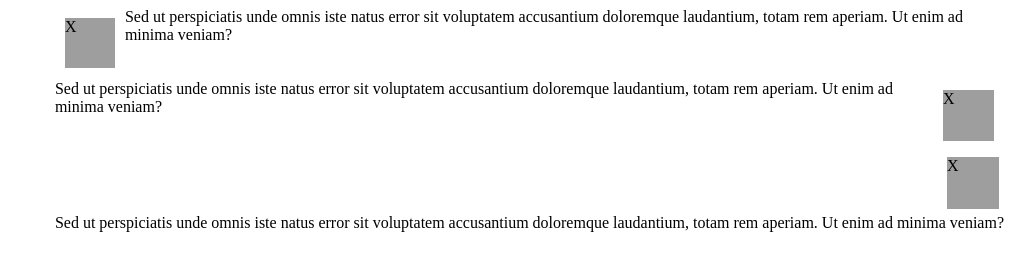
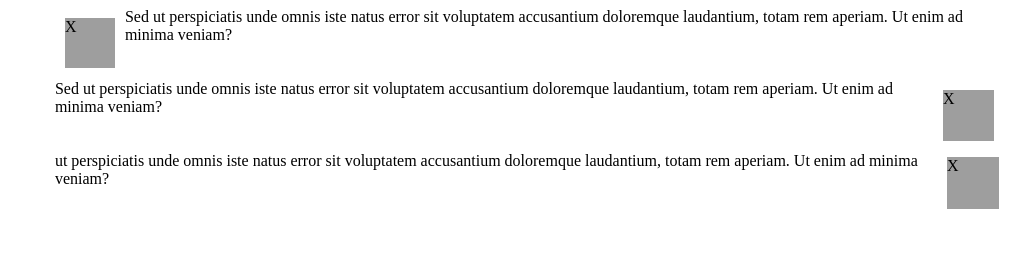
Before and after one commit to knightmoves-schools/018-floating-hashyyazzie, a website: page index.html in a window 1280 px wide. Shown: the whole page, without its empty margins (268-1280 px from the left). Drawn offline with Linux system fonts and the light colour scheme; grey boxes are pictures that could not be loaded.

Commit message:
Update index.html
chnaged default

```diff
--- a/index.html
+++ b/index.html
@@ -33,7 +33,7 @@
     <br><br>
 
     <div class="default">X</div>
-    <div class="below">Sed ut perspiciatis unde omnis iste natus
+    <div> ut perspiciatis unde omnis iste natus
         error sit voluptatem accusantium doloremque
         laudantium, totam rem aperiam. Ut enim ad minima veniam?
     </div>
```
